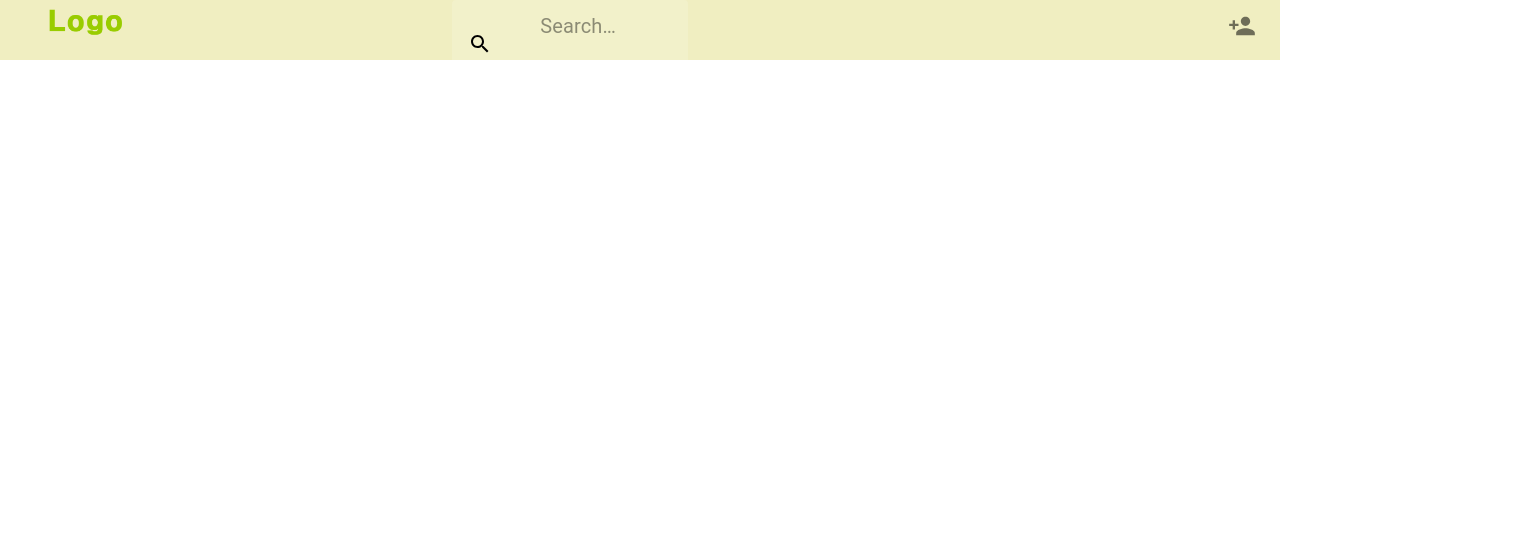
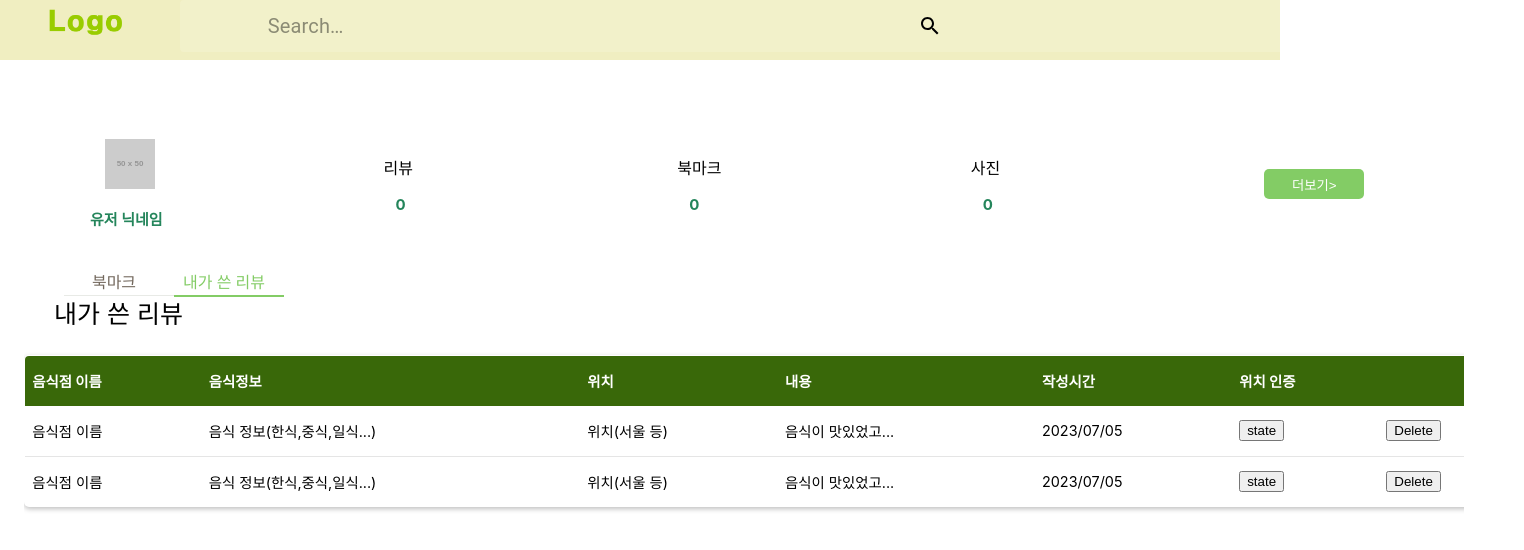
Before and after one commit to localmap/front, a React (Create React App) app: page /mypage_review in a window 1280 px wide. Before the commit this address had no page. Shown: the top 550 px of the page, 1524 px wide, since content can reach past the window. Built offline with nearby package versions, Linux system fonts and the light colour scheme.

Commit message:
user mypage

```diff
--- a/src/App.css
+++ b/src/App.css
@@ -31,8 +31,6 @@
 }
 .App-header-profile-icons{
   margin-top: 10px;
-
-
   max-width: 600px;
 }
 
--- a/src/App.tsx
+++ b/src/App.tsx
@@ -30,9 +30,9 @@ const App: React.FC = () => {
       <Route path="/join" element={<Join />} />
       <Route path="/pwsearch" element={<Pwsearch />} />
       <Route path="/pwreset" element={<Pw_reset />} />
-      <Route path="/mypage" element={<Mypage />} />
+      <Route path="/mypage_bookmark" element={<Mypage />} />
       <Route path="/userupdate" element={<User_update />} />
-      <Route path="/review" element={<User_review />} />
+      <Route path="/mypage_review" element={<User_review />} />
       <Route path="/notice" element={<Notice />} />
       <Route path="/emailcheck" element={<EmailCheck />} />
       <Route path="/nicknamecheck" element={<NickNameCheck />} />
--- /dev/null
+++ b/src/assets/styles/css/mypage.css
@@ -0,0 +1,50 @@
+#pagelist {
+    align-content: baseline;
+    margin-top: 25px;
+    width: 500px;
+    height: 30px;
+
+}
+
+#pagelist nav{
+    width: 500px;
+
+}
+#pagelist ul li {
+    list-style: none;
+    float: left;
+    line-height: 25px;
+    text-align: center;
+}
+
+#pagelist .link {
+    padding-right: 10px;
+    padding-top: 5px;
+    width: 100px;
+    text-decoration: none;
+    display: block;
+    border-bottom-style :solid;
+    border-width: 1px;
+    box-shadow: #e6e9e4;
+    border-color: #e8eae6;
+}
+
+#pagelist .link:hover{
+    color: #24855b;
+    border-width: 2px;
+    border-color: #79c859ec;
+    border-bottom-color: #79c859ec;
+}
+
+#pagelist .link.active{
+    border-width: 2px;
+    border-color: #79c859ec;
+    border-bottom-color: #79c859ec;
+}
+
+#name p{
+    font-size: 25px;
+    font-weight:lighter;
+    padding-left: 30px;
+    margin-top: 15px;
+}
--- /dev/null
+++ b/src/assets/styles/css/user_bookmark.css
@@ -0,0 +1,37 @@
+
+.card {
+    height: 300px;
+	width: 200px;
+	border-radius: 15px;
+	display: inline-block;
+	margin-top: 30px;
+	margin-left: 30px;
+	margin-bottom: 30px;
+	position: relative;
+	box-shadow: 0 4px 8px 0 rgba(0, 0, 0, 0.2), 0 6px 20px 0 rgba(0, 0, 0, 0.19);
+	overflow: hidden;
+}
+
+.star{
+	padding-left: 20px;
+}
+.card-img-top{
+	padding-top: 5px;
+	padding-left: 8px;
+}
+
+.card-body {
+	flex-grow: 1;
+	line-height: 25px;
+	margin: 5px 0px 0px 0px;
+}
+
+.card-title{
+	padding-left: 10px;
+	font-size: 12px;
+}
+
+.card-text {
+	padding-left: 10px;
+	font-size: 12px;
+}
--- /dev/null
+++ b/src/assets/styles/css/user_review.css
@@ -0,0 +1,82 @@
+body {
+    padding:1.5em;
+  }
+
+  table {
+    border: 1px #396809 solid;
+    font-size: .9em;
+    box-shadow: 0 2px 5px rgba(0,0,0,.25);
+    width: 100%;
+    border-collapse: collapse;
+    border-radius: 5px;
+    overflow: hidden;
+  }
+
+  th {
+    text-align: left;
+  }
+
+  thead {
+    font-weight: bold;
+    color: #fff;
+    background: #396809;
+  }
+
+   td, th {
+    padding: 1em .5em;
+    vertical-align: middle;
+  }
+
+   td {
+    border-bottom: 1px solid rgba(0,0,0,.1);
+    background: #fff;
+  }
+
+  a {
+    color: #73685d;
+  }
+
+   @media all and (max-width: 768px) {
+
+    table, thead, tbody, th, td, tr {
+      display: block;
+    }
+
+    th {
+      text-align: right;
+    }
+
+    table {
+      position: relative;
+      padding-bottom: 0;
+      border: none;
+      box-shadow: 0 0 10px rgba(0,0,0,.2);
+    }
+
+    thead {
+      float: left;
+      white-space: nowrap;
+    }
+
+    tbody {
+      overflow-x: auto;
+      overflow-y: hidden;
+      position: relative;
+      white-space: nowrap;
+    }
+
+    tr {
+      display: inline-block;
+      vertical-align: top;
+    }
+
+    th {
+      border-bottom: 1px solid #a39485;
+    }
+
+    td {
+      border-bottom: 1px solid #e5e5e5;
+    }
+
+
+    }
--- /dev/null
+++ b/src/assets/styles/css/userprofile.css
@@ -0,0 +1,55 @@
+body{
+    padding: 0;
+    margin: 0;
+}
+
+div{
+    box-sizing: border-box;
+    width: 1500px;
+  }
+
+.UserProfile_Container {
+    background-color: white;
+    display: flex;
+    padding: 15px 16px;
+    height: 100px;
+    margin-top: 50px;
+    margin-left: 50px;
+    margin-bottom: 10px;
+}
+
+.UserProfile_Container .Avatar {
+    padding-left: 15px;
+    width: 4;
+    height: 2;
+}
+
+.UserProfile_Container .user_name {
+    font-size: 15px;
+    font-weight: bold;
+    color: #24855b;
+}
+
+.UserProfile_Container .user {
+    flex-grow: 1
+}
+
+.UserProfile_Container .number{
+    padding-left: 12px;
+    font-size: 15px;
+    font-weight: bold;
+    color: #24855b;
+}
+.UserProfile_Container .user > div:nth-child(2){
+    font-size: 13px;
+  }
+
+.UserProfile_Container .update {
+    width: 100px;
+    height: 30px;
+    margin-top: 30px;
+    background-color: #79c859ec;
+    color: white;
+    border-radius: 5px;
+    border: none;
+}
--- a/src/index.css
+++ b/src/index.css
@@ -1,8 +1,7 @@
 .App{
   position: relative;
-  margin-top: 72px;
   display: flex;
-  max-width: 1500px;
+  max-width: 1440px;
   height: 100%;
   overflow: hidden;
   padding-top: 50px; padding-bottom: 150px;
--- a/src/pages/components/header.tsx
+++ b/src/pages/components/header.tsx
@@ -72,7 +72,7 @@ const Header: React.FC = () => {
   }
 
   const goMypage = () => {
-    navigate('mypage')
+    navigate('mypage_bookmark')
   }
 
   const LoginButton = () => {
--- a/src/pages/components/user.tsx
+++ b/src/pages/components/user.tsx
@@ -1,15 +1,6 @@
 import * as React from 'react';
-import { Settings } from '@mui/icons-material';
 import { useNavigate } from 'react-router-dom';
-import { Avatar,
-         Box,
-         Divider,
-         ListItem,
-         ListItemButton,
-         ListItemIcon,
-         ListItemText,
-         Stack,
-         Typography,} from '@mui/material';
+import '../../assets/styles/css/userprofile.css';
 
 
 function User(): React.ReactElement {
@@ -19,30 +10,26 @@ function User(): React.ReactElement {
     };
 
     return(
-        <div className='user'>
-            <Box sx={{ width: '100%' }}>
-            <Stack direction={'row'} spacing={2} alignItems="center" >
-                    <Box sx={{ margin:3 }}>
-                        <Stack  direction="row" spacing={10} alignItems="center" >
-                            <Avatar sx={{ bgcolor:'green', width:100, height:100 }}>닉네임</Avatar>
-                        </Stack>
-                        </Box>
-                    <Divider/>
-                    <Typography sx={{ fontSize:15 }}>북마크</Typography>
-                    <Typography sx={{ fontSize:15 }}>리뷰</Typography>
-                    <Divider/>
-                    <Box sx={{ height:50, width:200 }} onClick={() => { goUserUpdate(); }} >
-                        <ListItem disablePadding>
-                            <ListItemButton>
-                                <ListItemIcon>
-                                    <Settings/>
-                                </ListItemIcon>
-                                <ListItemText primary="정보 수정" />
-                            </ListItemButton>
-                        </ListItem>
-                    </Box>
-                </Stack>
-            </Box>
+        <div className="UserProfile_Container">
+           <div className="user">
+           <img className="Avatar" src={"http://placehold.it/50x50"} alt={'user_Profile'} />
+           <p className="user_name">유저 닉네임</p>
+           </div>
+          <div className="user">
+            <p>리뷰</p>
+          <p className="number">0</p>
+          </div>
+          <div className="user">
+            <p>북마크</p>
+          <p className="number">0</p>
+          </div>
+          <div className="user">
+            <p>사진</p>
+          <p className="number">0</p>
+          </div>
+          <div className='user_update'>
+            <button className='update' onClick={() => goUserUpdate()}>더보기&gt;</button>
+          </div>
         </div>
       );
     }
--- a/src/pages/user/mypage.tsx
+++ b/src/pages/user/mypage.tsx
@@ -1,136 +1,44 @@
 import * as React from 'react';
-import { useNavigate} from 'react-router-dom';
+import { NavLink, useNavigate } from 'react-router-dom';
 import User from "../components/user";
-import {
-  Box,
-  Stack,
-  Tabs,
-  Tab,
-  Typography,
-  Divider,
-  Card,
-  CardActionArea,
-  CardContent,
-  CardMedia,
-  Checkbox,
-  Grid  } from '@mui/material';
-import BookmarkBorderIcon from '@mui/icons-material/BookmarkBorder';
-import BookmarkIcon from '@mui/icons-material/Bookmark';
-
-
+import '../../assets/styles/css/mypage.css';
+import '../../assets/styles/css/user_bookmark.css';
+import { FaStar } from 'react-icons/fa';
 
 const Mypage: React.FC = () => {
     const navigate = useNavigate();
-    const [value, setValue] = React.useState(0);
 
-    const [isBookmarkSelected, setisBookmarkSelectedValue] = React.useState(false);
-    const label = { inputProps: { 'aria-label': 'Checkbox demo' } };
-
-    const goBookmark = () => {
-        navigate('/mypage')
+    const activeStyle = {
+        color: '#79c859ec',
+        fontWeight: 500,
     };
-    const goManage = (state: number) => {
-        navigate('/review',  { state: state })
-    };
-    function a11yProps(index: number) {
-        return {
-            id: `simple-tab-${index}`,
-            'aria-controls': `simple-tabpanel-${index}`,
-        };
-    }
-    const handleChange = (event: React.SyntheticEvent, newValue: number) => {
-          setValue(newValue);
-      };
 
     return (
         <div>
-          <Stack direction={'row'} spacing={2} className='mypagecontents'>
-             <User/>
-             </Stack>
-             <Box sx={{ width: '100%' }}>
-             <Box >
-             <Tabs
-               value={value}
-               onChange={handleChange}
-               textColor="secondary"
-               indicatorColor="secondary"
-               aria-label="secondary tabs example"
-               sx={{ borderRight: 1, borderColor: 'divider' }}>
-                <Tab label="북마크" value={0}  {...a11yProps(0)} onClick={() => { goBookmark(); }} />
-                <Tab label="내가 쓴 리뷰 " value={1}  {...a11yProps(1)} onClick={() => { goManage(1);}} />
-            </Tabs>
-            </Box>
-             </Box>
-           <Box sx={{ width: '100%' }} >
-             <Stack direction="row" alignItems="center" justifyContent="space-between" mb={5}>
-              <Typography variant="h5" marginTop={3} marginLeft={3} gutterBottom>
-                북마크
-              </Typography>
-            </Stack>
-            <Grid container spacing={{ xs: 3, md: 3 }} columns={{ xs: 10, md: 10 }}>
-                 {Array.from(Array(5)).map((_, index) => (
-                   <Grid item xs={2} sm={2} md={2} key={index}>
-                     <Card>
-                       <CardActionArea>
-                        <CardContent>
-                         <CardMedia
-                            component="img"
-                            sx={{ width: 200, align: 'center' }}
-                            image="http://placehold.it/150x150"
-                            alt="Paella dish"
-                          />
-                        </CardContent>
-                        <Checkbox
-                             sx={{ float: 'right'}} {...label}
-                             icon={<BookmarkBorderIcon />}
-                             checkedIcon={<BookmarkIcon />}
-                             checked={isBookmarkSelected}
-                         />
-                       <CardContent>
-                     <Typography
-                         gutterBottom
-                         variant="h5"
-                         component="div"
-                         align="center"
-                      >
-                      음식점 이름
-                    </Typography>
-                    <Typography variant="body2" color="text.secondary">
-                      별표
-                    </Typography>
-                    <Divider />
-                    <Box sx={{ m: 2 }}>
-                      <Stack direction="row" spacing={3}>
-                        <Box
-                          borderRadius={1}
-                          sx={{
-                            width: 50,
-                            height: 30,
-                            backgroundColor: 'grey.300'
-                          }}
-                        >
-                          위치
-                        </Box>
-                        <Box
-                          borderRadius={1}
-                          sx={{
-                            width: 50,
-                            height: 30,
-                            backgroundColor: 'grey.300'
-                          }}
-                        >
-                          음식 정보
-                        </Box>
-                      </Stack>
-                    </Box>
-                    <Divider />
-                  </CardContent>
-                </CardActionArea>
-               </Card>
-             </Grid>
-             ))}
-          </Grid>
-          </Box>
+          <User/>
+          <nav id='pagelist'>
+            <ul>
+                <li><NavLink className='link' style={({isActive}) => (isActive ? activeStyle: {})} to='/mypage_bookmark'>북마크</NavLink></li>
+                <li><NavLink className='link' style={({isActive}) => (isActive ? activeStyle: {})} to='/mypage_review'>내가 쓴 리뷰</NavLink></li>
+            </ul>
+          </nav>
+          <div id='name'>
+          <p >북마크</p>
+          </div>
+          <div className='bookmark_table'>
+           <div className="row">
+             <div className="col-xl-3 col-lg-3 col-md-6">
+            <div className="card">
+             <img src={"http://placehold.it/180x200"} className="card-img-top" alt="..." />
+             <div className="card-body">
+              <p className="card-title">음식점 이름
+              <FaStar className='star'>별점 표시</FaStar></p>
+              <p className="card-text">위치 -음식 종류</p>
+            </div>
+        </div>
+      </div>
+      </div>
+        </div>
         </div>
     );
 }
--- a/src/pages/user/user_review.tsx
+++ b/src/pages/user/user_review.tsx
@@ -1,106 +1,62 @@
 import * as React from 'react';
 import User from "../components/user";
-import { Box, Stack, Tabs, Tab, Typography, styled,  Paper,TableCell,  TableContainer, tableCellClasses,  Table, IconButton, TableBody, TableHead, TableRow,  } from '@mui/material';
-import DeleteIcon from '@mui/icons-material/Delete';
-import { useNavigate} from 'react-router-dom';
-
-const StyledTableCell = styled(TableCell)(({ theme }) => ({
-    [`&.${tableCellClasses.head}`]: {
-      backgroundColor: theme.palette.common.black,
-      color: theme.palette.common.white,
-      },
-      [`&.${tableCellClasses.body}`]: {
-        fontSize: 14,
-      },
-      }));
-
-const StyledTableRow = styled(TableRow)(({ theme }) => ({
-      '&:nth-of-type(odd)': {
-        backgroundColor: theme.palette.action.hover,
-      },
-      // hide last border
-         '&:last-child td, &:last-child th': {
-        border: 0,
-            },
-              }));
+import { NavLink, useNavigate } from 'react-router-dom';
+import '../../assets/styles/css/mypage.css';
+import '../../assets/styles/css/user_review.css';
 
 const User_review: React.FC = () => {
   const navigate = useNavigate();
-    const [value, setValue] = React.useState(1);
-    const goBookmark = () => {
-        navigate('/mypage')
-    };
-    const goManage = (state: number) => {
-        navigate('/review',  { state: state })
-    };
-    function a11yProps(index: number) {
-        return {
-            id: `simple-tab-${index}`,
-            'aria-controls': `simple-tabpanel-${index}`,
-        };
-    }
-    const handleChange = (event: React.SyntheticEvent, newValue: number) => {
-          setValue(newValue);
+
+  const activeStyle = {
+    color: '#79c859ec',
+    fontWeight: 500,
 };
 
   return (
-        <div className="user_review">
-          <Stack direction={'row'} spacing={2} className='mypagecontents'>
+      <div>
         <User/>
-             </Stack>
-             <Box sx={{ width: '100%' }}>
-             <Box >
-             <Tabs
-               value={value}
-               onChange={handleChange}
-               textColor="secondary"
-               indicatorColor="secondary"
-               aria-label="secondary tabs example"
-               sx={{ borderRight: 1, borderColor: 'divider' }}>
-                <Tab label="북마크" value={0}  {...a11yProps(0)} onClick={() => { goBookmark(); }} />
-                <Tab label="내가 쓴 리뷰 " value={1}  {...a11yProps(1)} onClick={() => { goManage(1);}} />
-            </Tabs>
-            </Box>
-             </Box>
-           <Box sx={{ width: '100%' }} >
-             <Stack direction="row" alignItems="center" justifyContent="space-between" mb={5}>
-              <Typography variant="h5" marginTop={3} marginLeft={3} gutterBottom>
-              내가 쓴 리뷰
-              </Typography>
-            </Stack>
-            <Box>
-            <Paper sx={{ width: '100%', mb: 2 }} >
-              <TableContainer component={Paper}>
-               <Table sx={{ minWidth: 700 }} aria-label="customized table">
-                <TableHead>
-                 <TableRow>
-                  <StyledTableCell>음식점이름</StyledTableCell>
-                  <StyledTableCell align="right">음식종류</StyledTableCell>
-                  <StyledTableCell align="right">위치</StyledTableCell>
-                  <StyledTableCell align="right">리뷰 작성시간</StyledTableCell>
-                  <StyledTableCell align="right"> </StyledTableCell>
-                </TableRow>
-              </TableHead>
-              <TableBody>
-               <StyledTableRow >
-                 <StyledTableCell component="th" scope="row">음식점 이름</StyledTableCell>
-                <StyledTableCell component="th" scope="row">음식 종류(한식)</StyledTableCell>
-                <StyledTableCell align="right">서울</StyledTableCell>
-                <StyledTableCell align="right">23.06.30 11:00</StyledTableCell>
-                <StyledTableCell align="right">
-                <IconButton>
-                  <DeleteIcon fontSize="small"/>
-                </IconButton>
-              </StyledTableCell>
-              <StyledTableCell align="right">
-              </StyledTableCell>
-            </StyledTableRow>
-            </TableBody>
-           </Table>
-         </TableContainer>
-        </Paper>
-       </Box>
-      </Box>
+        <nav id='pagelist'>
+            <ul>
+                <li><NavLink className='link' style={({isActive}) => (isActive ? activeStyle: {})} to='/mypage_bookmark'>북마크</NavLink></li>
+                <li><NavLink className='link' style={({isActive}) => (isActive ? activeStyle: {})} to='/mypage_review'>내가 쓴 리뷰</NavLink></li>
+            </ul>
+          </nav>
+        <div id='name'>
+          <p>내가 쓴 리뷰</p>
+          </div>
+          <table>
+           <thead>
+             <tr>
+              <th>음식점 이름</th>
+              <th>음식정보</th>
+              <th>위치</th>
+              <th>내용</th>
+              <th>작성시간</th>
+              <th>위치 인증</th>
+              <th></th>
+            </tr>
+           </thead>
+          <tbody>
+           <tr>
+            <td>음식점 이름</td>
+            <td>음식 정보(한식,중식,일식...)</td>
+            <td>위치(서울 등)</td>
+            <td>음식이 맛있었고...</td>
+            <td>2023/07/05</td>
+            <td><button className="loca">state</button></td>
+            <td><button className="delete">Delete</button></td>
+          </tr>
+          <tr>
+          <td>음식점 이름</td>
+            <td>음식 정보(한식,중식,일식...)</td>
+            <td>위치(서울 등)</td>
+            <td>음식이 맛있었고...</td>
+            <td>2023/07/05</td>
+            <td><button className="loca">state</button></td>
+            <td><button className="delete">Delete</button></td>
+         </tr>
+        </tbody>
+       </table>
       </div>
   );
 }
```
Lines whose indentation alone changed are shown as unchanged.
